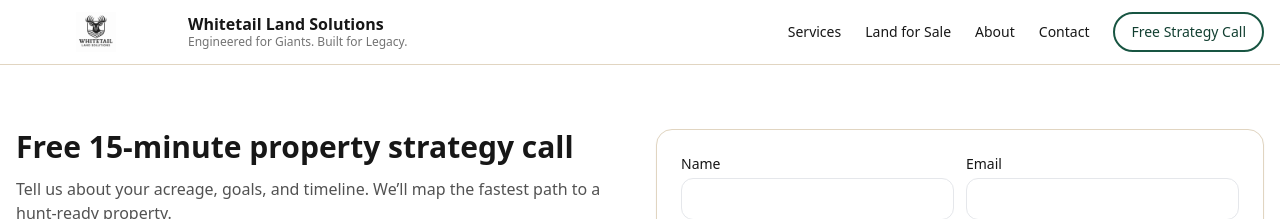
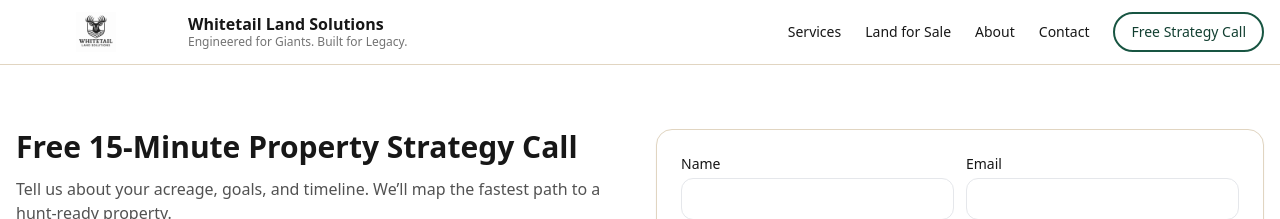
Before and after one commit to dlbarrett73/wls-site, a Next.js app: page /contact in a window 1280 px wide. Shown: the top 219 px of the page. Built offline with nearby package versions, Linux system fonts and the light colour scheme.

Commit message:
Update page.tsx

```diff
--- a/app/contact/page.tsx
+++ b/app/contact/page.tsx
@@ -9,7 +9,7 @@ export default function Contact() {
   return (
     <main className="container py-16 grid lg:grid-cols-2 gap-8">
       <div>
-        <h1 className="text-3xl font-bold">Free 15‑minute property strategy call</h1>
+        <h1 className="text-3xl font-bold">Free 15‑Minute Property Strategy Call</h1>
         <p className="mt-3 text-neutral-600">Tell us about your acreage, goals, and timeline. We’ll map the fastest path to a hunt‑ready property.</p>
         <ul className="mt-6 text-sm text-neutral-700 space-y-2">
           <li>• Quick discovery and next steps</li>
```
